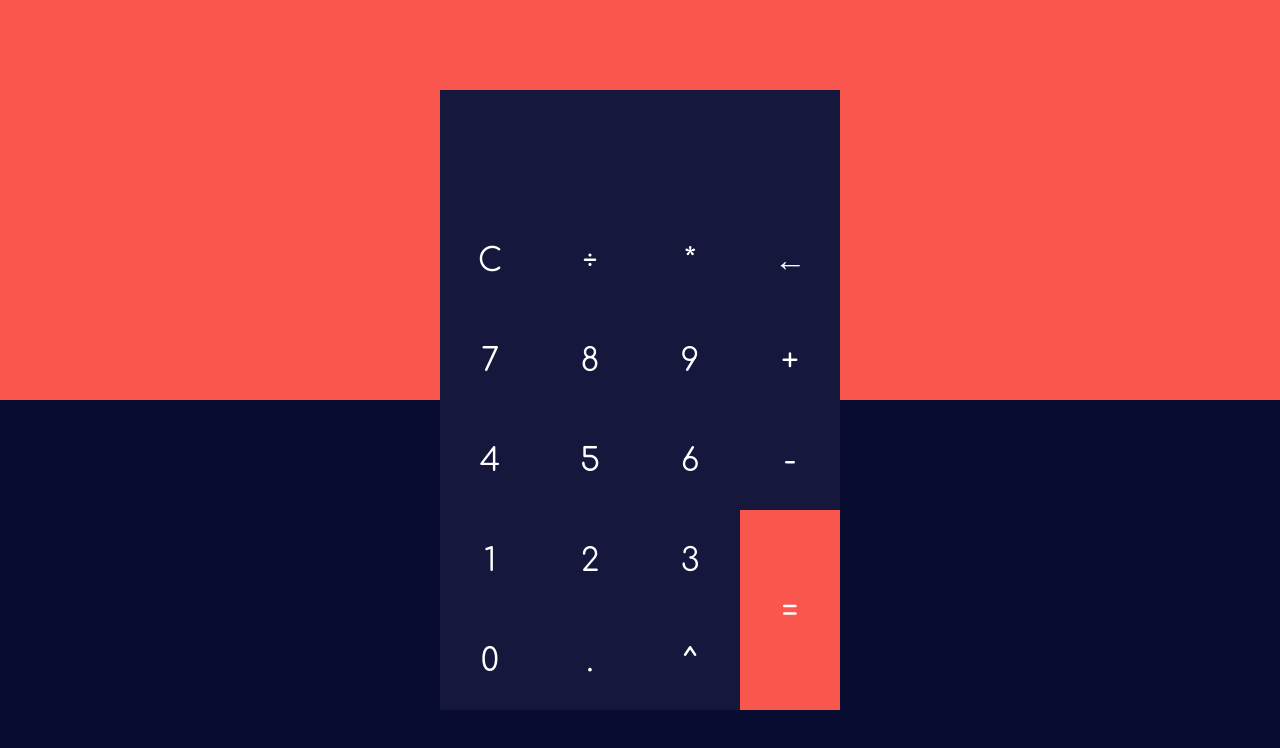
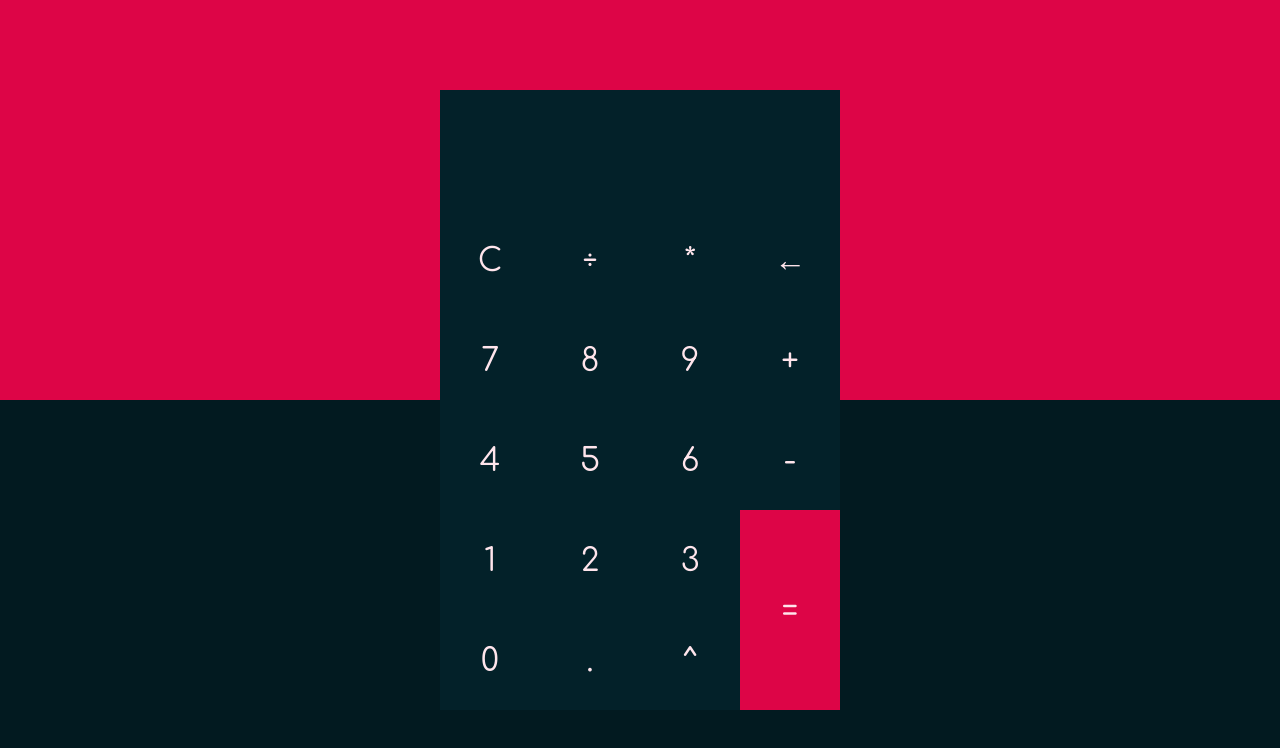
Before and after one commit to aliciabat/calculator, a plain HTML site: page index.html in a window 1280 px wide. Drawn offline with Linux system fonts and the light colour scheme.

Commit message:
readme and color changes

```diff
--- a/style.css
+++ b/style.css
@@ -5,11 +5,11 @@
     padding: 0;
     box-sizing: border-box;
     font-family: 'Comfortaa';
-    color: white;
+    color: #ffe5ec;
 }
 
 body {
-    background: linear-gradient(#F9564E 50%, #090C31 50%);
+    background: linear-gradient(#dd0547 50%, #021a20 50%);
 }
 
 
@@ -27,23 +27,23 @@ button {
     font-size: 2rem;
     border: none;
     outline: none;
-    background-color: #15173C;
+    background-color: #032129;
     transition: 0.5s;
 }
 
 button:hover {
-    background-color: #1f2258;
+    background-color: #e71f5b;
     transition: 0.5s ;
 }
 
 .span-two {
     grid-row: span 2;
-    background-color: #F9564E;
+    background-color: #dd0547;
 }
 
 .output {
     grid-column: 1 / -1;
-    background-color: #15173C;
+    background-color: #032129;
     display: flex;
     align-items: flex-end;
     justify-content: space-around;
```
Also changed, not shown: .github/preview.png (added), 1 other file.
